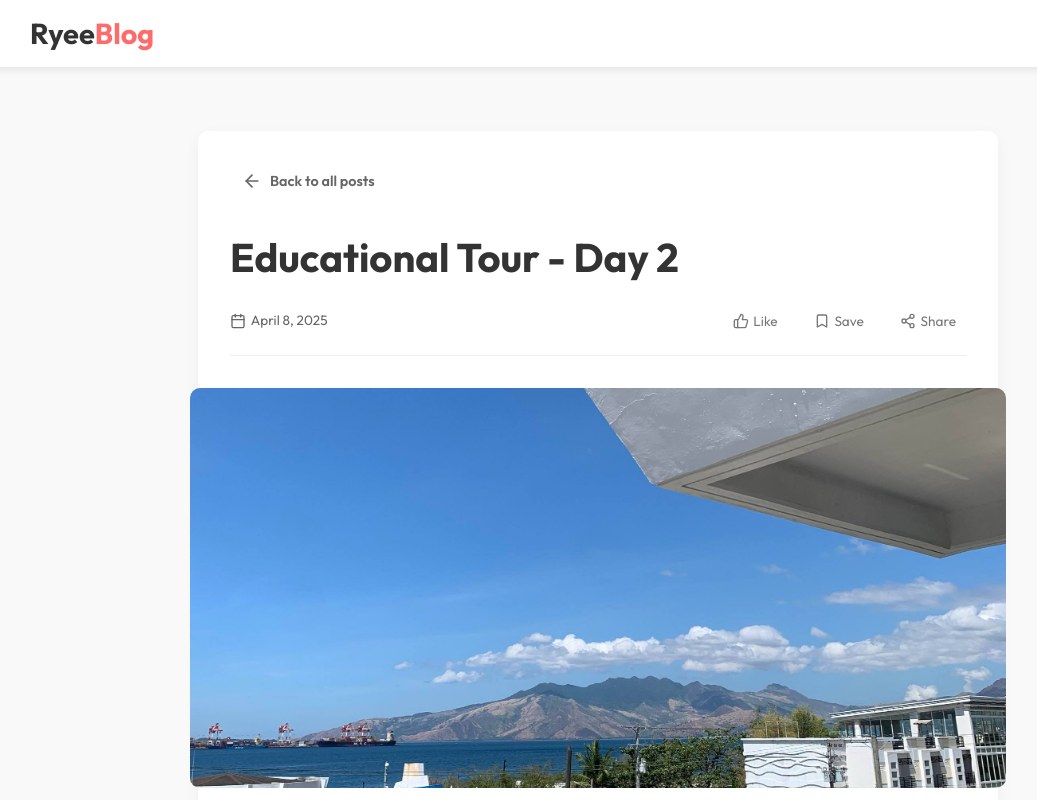
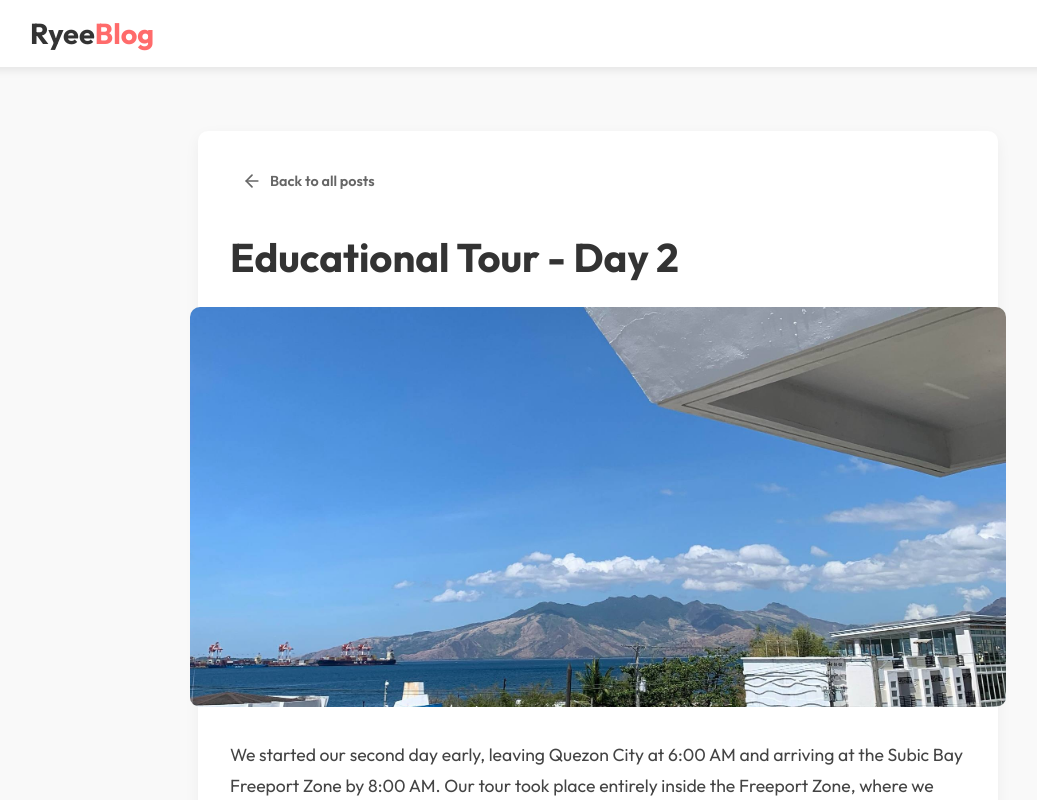
Before and after one commit to rayhanpayao25/rayhan-portfilio, a React (Vite) app: page /blog/2 in a window 1280 px wide. Shown: the top 800 px of the page, without its empty margins (42-1079 px from the left). Built offline with nearby package versions, Linux system fonts and the light colour scheme.

Commit message:
new latest update

```diff
--- a/src/components/Bloghome/Bloghome.css
+++ b/src/components/Bloghome/Bloghome.css
@@ -950,14 +950,6 @@ section {
   margin-bottom: 12px;
 }
 
-.blog-date,
-.blog-read-time {
-  display: flex;
-  align-items: center;
-  gap: 5px;
-  font-size: 0.85rem;
-  color: var(--text-light);
-}
 
 .blog-card h3 {
   font-size: 1.5rem;
@@ -1056,44 +1048,6 @@ section {
   line-height: 1.3;
 }
 
-.blog-post-meta {
-  display: flex;
-  justify-content: space-between;
-  align-items: center;
-  margin-bottom: 30px;
-  padding-bottom: 20px;
-  border-bottom: 1px solid #eee;
-}
-
-.meta-left {
-  display: flex;
-  gap: 20px;
-}
-
-.meta-right {
-  display: flex;
-  gap: 10px;
-}
-
-.action-button {
-  display: flex;
-  align-items: center;
-  gap: 5px;
-  background: none;
-  border: none;
-  color: var(--text-light);
-  font-size: 0.9rem;
-  cursor: pointer;
-  padding: 5px 10px;
-  border-radius: var(--radius-sm);
-  transition: var(--transition);
-}
-
-.action-button:hover,
-.action-button.active {
-  color: var(--primary-color);
-  background-color: var(--primary-light);
-}
 
 .blog-post-featured-image {
   margin: 0 -40px 30px;
@@ -1462,16 +1416,6 @@ section {
     height: 300px;
   }
 
-  .blog-post-meta {
-    flex-direction: column;
-    align-items: flex-start;
-    gap: 15px;
-  }
-
-  .meta-right {
-    width: 100%;
-    justify-content: space-between;
-  }
 
   .gallery-main {
     height: 300px;
@@ -1897,12 +1841,6 @@ section {
   color: #777;
 }
 
-.blog-date {
-  display: flex;
-  align-items: center;
-  gap: 0.3rem;
-}
-
 .blog-card h3 {
   font-size: 1.3rem;
   margin-bottom: 0.8rem;
@@ -1948,22 +1886,6 @@ section {
   border-top: 1px solid #eee;
 }
 
-.action-button {
-  display: flex;
-  align-items: center;
-  gap: 0.3rem;
-  background: none;
-  border: none;
-  color: #777;
-  font-size: 0.85rem;
-  cursor: pointer;
-  transition: color 0.3s;
-}
-
-.action-button:hover,
-.action-button.active {
-  color: #ff6b6b;
-}
 
 /* Loading State */
 .blog-loading {
@@ -2053,21 +1975,6 @@ section {
   line-height: 1.3;
 }
 
-.blog-post-meta {
-  display: flex;
-  justify-content: space-between;
-  align-items: center;
-  margin-bottom: 2rem;
-  flex-wrap: wrap;
-  gap: 1rem;
-}
-
-.meta-left,
-.meta-right {
-  display: flex;
-  align-items: center;
-  gap: 1rem;
-}
 
 .blog-post-featured-image {
   margin-bottom: 2rem;
--- a/src/components/Bloghome/Bloghome.jsx
+++ b/src/components/Bloghome/Bloghome.jsx
@@ -290,7 +290,7 @@ export default function Bloghome() {
 
   const handlePostClick = (post) => {
     // Open in a new tab with the correct URL format
-    window.open(`http://localhost:5174/blog/${post.id}`, "_blank", "noopener,noreferrer")
+    window.open(`/blog/${post.id}`, "_blank", "noopener,noreferrer")
   }
 
   return (
--- a/src/pages/blog/[id].jsx
+++ b/src/pages/blog/[id].jsx
@@ -395,10 +395,6 @@ export default function BlogPost() {
     }
   }
 
-  const toggleLike = (postId, e) => {
-    e.stopPropagation()
-    setLikedPosts((prev) => (prev.includes(postId) ? prev.filter((id) => id !== postId) : [...prev, postId]))
-  }
 
   const toggleSave = (postId, e) => {
     e.stopPropagation()
@@ -465,34 +461,7 @@ export default function BlogPost() {
               {post.title}
             </motion.h1>
 
-            <div className="blog-post-meta">
-              <div className="meta-left">
-                <span className="blog-date">
-                  <Calendar size={16} />
-                  {post.date}
-                </span>
-              </div>
-              <div className="meta-right">
-                <button
-                  className={`action-button ${likedPosts.includes(post.id) ? "active" : ""}`}
-                  onClick={(e) => toggleLike(post.id, e)}
-                >
-                  <ThumbsUp size={16} />
-                  <span>Like</span>
-                </button>
-                <button
-                  className={`action-button ${savedPosts.includes(post.id) ? "active" : ""}`}
-                  onClick={(e) => toggleSave(post.id, e)}
-                >
-                  <Bookmark size={16} />
-                  <span>Save</span>
-                </button>
-                <button className="action-button">
-                  <Share2 size={16} />
-                  <span>Share</span>
-                </button>
-              </div>
-            </div>
+
 
             <div className="blog-post-featured-image">
               <img src={post.coverImage || "/placeholder.svg"} alt={post.title} />
```
